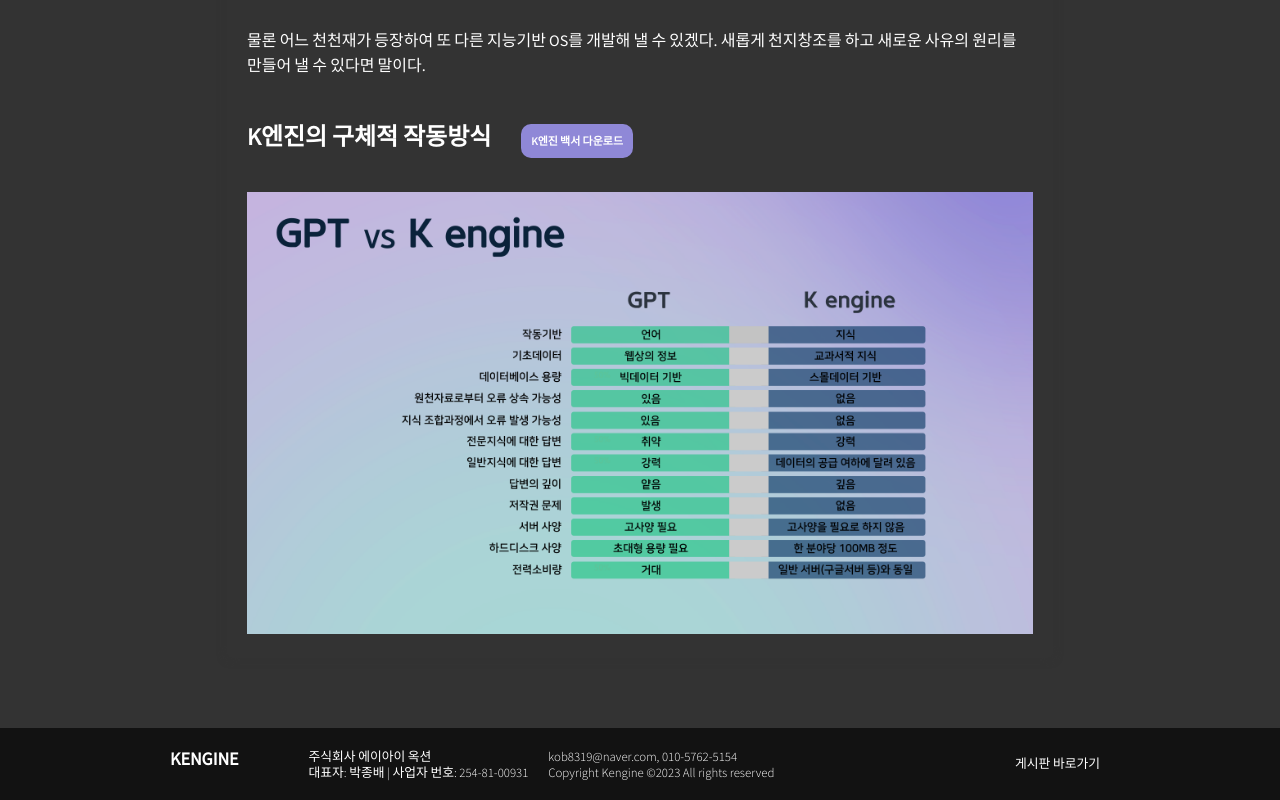
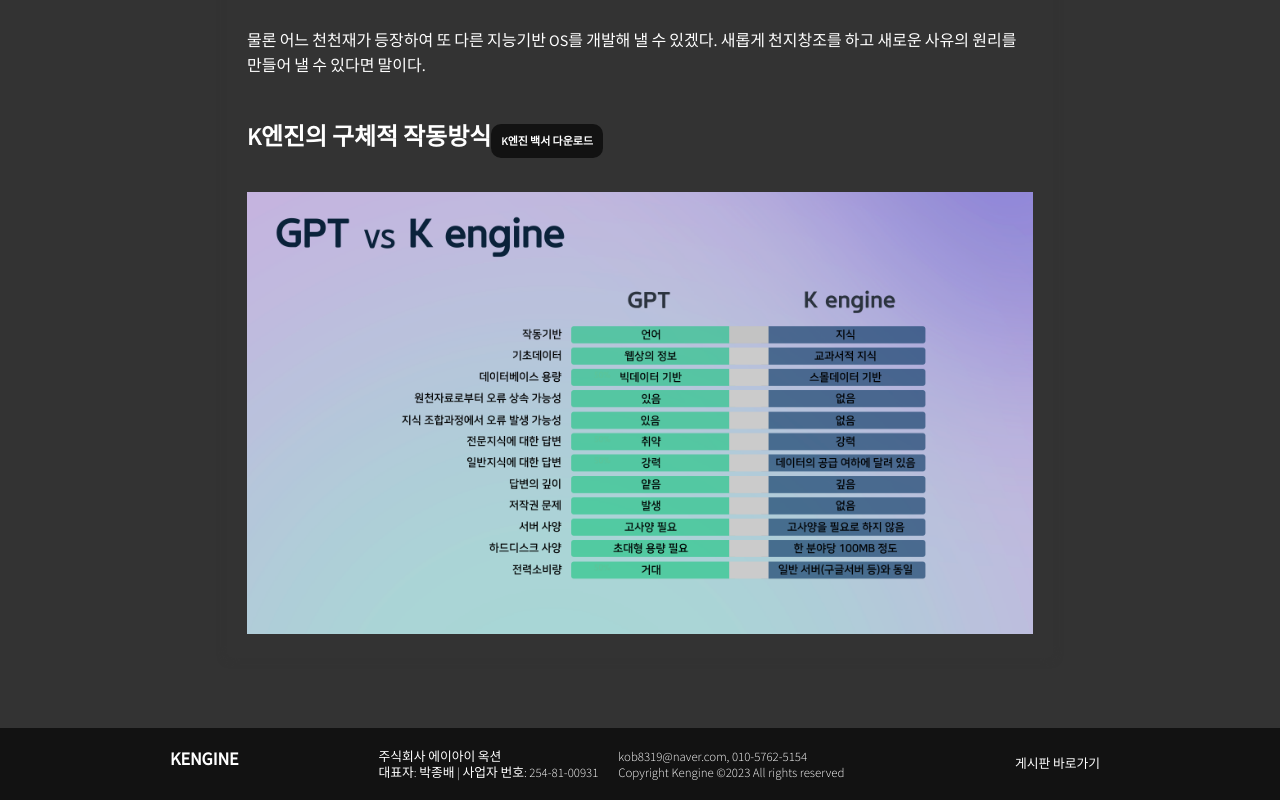
Before and after one commit to KKKHun2/kengine, a React (Create React App) app: page /Side5 in a window 1280 px wide. Shown: the part 841-1641 px from the top of the page. Built offline with nearby package versions, Linux system fonts and the light colour scheme.

Commit message:
all commit

```diff
--- a/src/components/Footer.tsx
+++ b/src/components/Footer.tsx
@@ -30,11 +30,11 @@
   font-size: 0.8rem;
   line-height: 1rem;
   flex-shrink: 0; /* 화면이 작아져도 줄어들지 않도록 고정합니다. */
-  margin-left:30px;
-
+  margin-left:100px;
   @media (max-width: 844px) {
     text-align: center; /* 화면이 작아지면 텍스트 중앙 정렬합니다. */
     font-size: 0.6rem; /* 글꼴 크기를 줄입니다. */
+    margin-left:0px;
   }
 `;
 
--- a/src/routes/Home.tsx
+++ b/src/routes/Home.tsx
@@ -13,16 +13,15 @@
 `;
 
 const Container = styled.div`
-  max-width: 1200px;
+  max-width: 1600px;
   width:100%;
 `;
 
 const MainVideo = styled.div`
-  margin-top: 50px;
   margin: 0 auto;
   overflow: hidden;
   position: relative;
-  padding-top: 80%;
+  padding-top: 65%;
   display: flex;
   justify-content: center;
   align-items: center;
@@ -35,7 +34,7 @@
     height: 100%;
   }
   @media (max-width: 844px) {
-    padding-top: 120%;
+    padding-top: 130%;
     margin-top: 50px;
     margin-bottom: 0px;
   }
--- a/src/routes/Side5.tsx
+++ b/src/routes/Side5.tsx
@@ -67,14 +67,20 @@
   font-size: 11px;
   color: ${props => props.theme.color.text};
   padding: 10px 10px;
-  background-color: #8f88d7;
+  background-color: ${props => props.theme.color.header};
   border: none;
   border-radius: 10px;
-  margin-left: 30px;
   cursor: pointer;
   transition: background-color 0.2s, color 0.2s;
+
+  @media (max-width: 844px) {
+    display: flex;
+    margin: 10px 0px;
+    width: fit-content;
+  }
+
   &:hover {
-    background-color: ${props => props.theme.color.header};
+    color: #6354bb;
   }
 `;
 const Side5: React.FC = () => {
```
